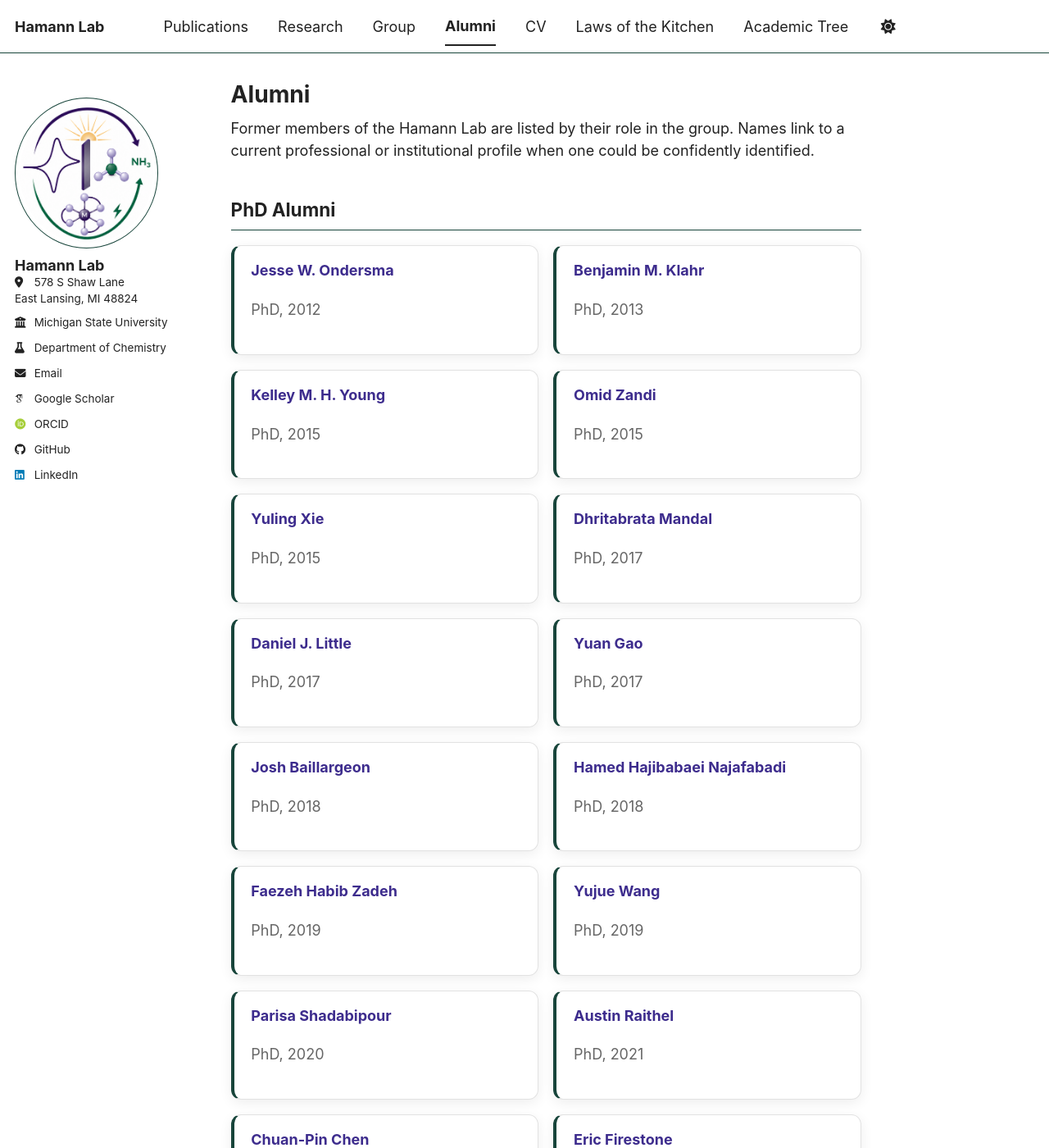
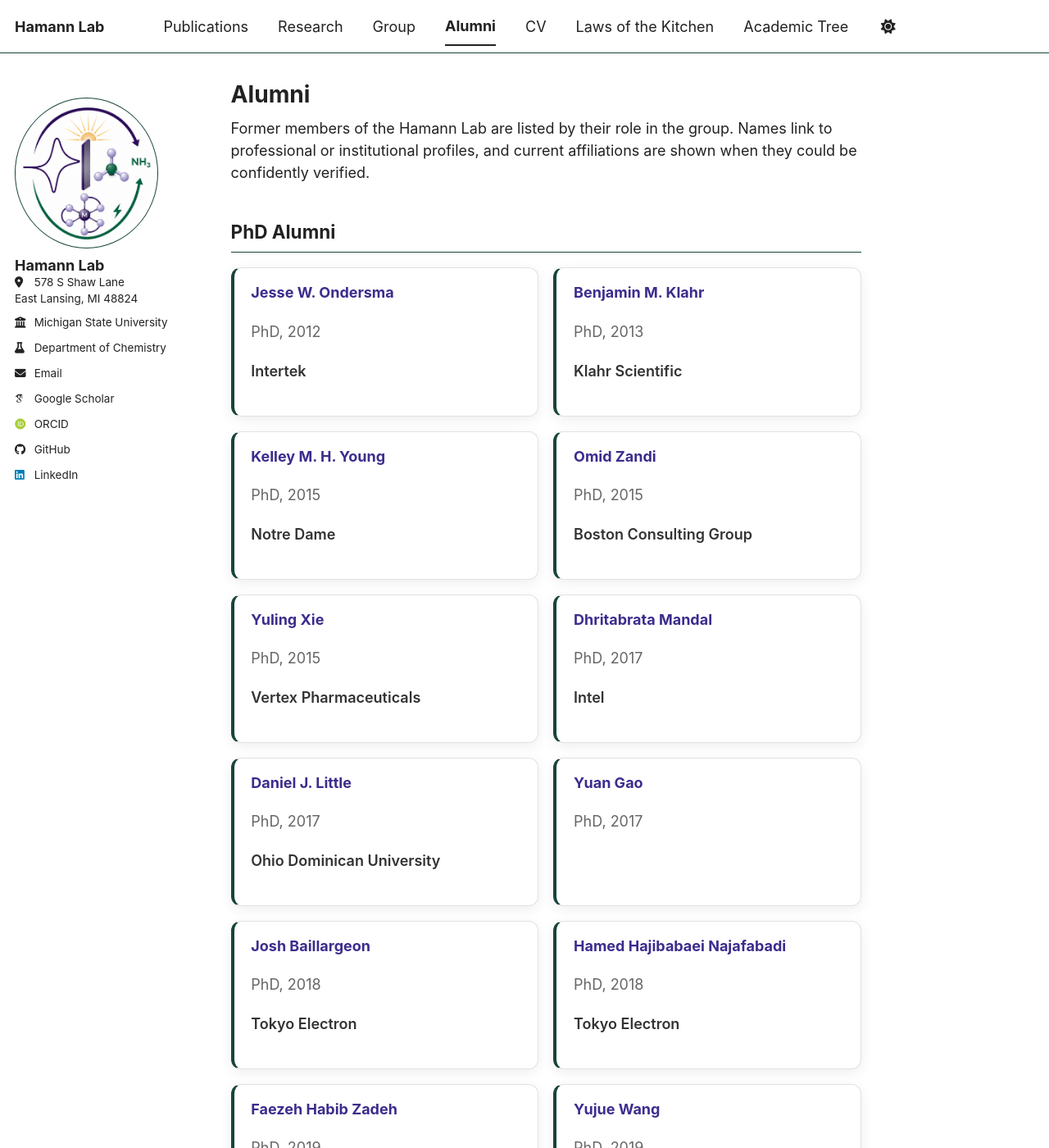
Before and after one commit to HamannLab/HamannLab.github.io, a Jekyll site: the page built from _pages/alumni.md, in a window 1280 px wide and 1400 px high. Shown: the whole window at 82% size. Built offline with Jekyll 4.4.1, drawn with Linux system fonts in a browser that asks for light colours; some web fonts are replaced; a script bundle is joined from its source files by our own code; library files that are not in the unit come from our copies; some of the changed text lies outside the part shown.

Commit message:
Revise alumni profiles with current affiliations
Updated alumni page to include current employer information and revised text for clarity.

```diff
--- a/_pages/alumni.md
+++ b/_pages/alumni.md
@@ -75,6 +75,14 @@
   line-height: 1.4;
 }
 
+.alumni-employer {
+  margin: 0.3rem 0 0 0;
+  color: var(--alumni-card-text);
+  font-size: 0.92rem;
+  line-height: 1.35;
+  font-weight: 600;
+}
+
 .alumni-note {
   margin-top: 2.5rem;
   font-size: 0.88rem;
@@ -88,7 +96,7 @@
 }
 </style>
 <p class="alumni-intro">
-Former members of the Hamann Lab are listed by their role in the group. Names link to a current professional or institutional profile when one could be confidently identified.
+Former members of the Hamann Lab are listed by their role in the group. Names link to professional or institutional profiles, and current affiliations are shown when they could be confidently verified.
 </p>
 
 <section class="alumni-section">
@@ -97,36 +105,43 @@
     <div class="alumni-card">
       <p class="alumni-name"><a href="https://www.linkedin.com/in/jesse-ondersma-61a64425" target="_blank" rel="noopener noreferrer">Jesse W. Ondersma</a></p>
       <p class="alumni-meta">PhD, 2012</p>
+      <p class="alumni-employer">Intertek</p>
     </div>
 
     <div class="alumni-card">
       <p class="alumni-name"><a href="https://www.linkedin.com/in/benjaminklahr" target="_blank" rel="noopener noreferrer">Benjamin M. Klahr</a></p>
       <p class="alumni-meta">PhD, 2013</p>
+      <p class="alumni-employer">Klahr Scientific</p>
     </div>
 
     <div class="alumni-card">
       <p class="alumni-name"><a href="https://chemistry.nd.edu/people/kelley-young/" target="_blank" rel="noopener noreferrer">Kelley M. H. Young</a></p>
       <p class="alumni-meta">PhD, 2015</p>
+      <p class="alumni-employer">Notre Dame</p>
     </div>
 
     <div class="alumni-card">
       <p class="alumni-name"><a href="https://www.linkedin.com/in/omidzandi" target="_blank" rel="noopener noreferrer">Omid Zandi</a></p>
       <p class="alumni-meta">PhD, 2015</p>
+      <p class="alumni-employer">Boston Consulting Group</p>
     </div>
 
     <div class="alumni-card">
       <p class="alumni-name"><a href="https://www.linkedin.com/in/yuling-xie-52219479" target="_blank" rel="noopener noreferrer">Yuling Xie</a></p>
       <p class="alumni-meta">PhD, 2015</p>
+      <p class="alumni-employer">Vertex Pharmaceuticals</p>
     </div>
 
     <div class="alumni-card">
       <p class="alumni-name"><a href="https://www.linkedin.com/in/dhritabrata-mandal-phd-b51a5abb" target="_blank" rel="noopener noreferrer">Dhritabrata Mandal</a></p>
       <p class="alumni-meta">PhD, 2017</p>
+      <p class="alumni-employer">Intel</p>
     </div>
 
     <div class="alumni-card">
       <p class="alumni-name"><a href="https://www.linkedin.com/in/dr-daniel-j-little" target="_blank" rel="noopener noreferrer">Daniel J. Little</a></p>
       <p class="alumni-meta">PhD, 2017</p>
+      <p class="alumni-employer">Ohio Dominican University</p>
     </div>
 
     <div class="alumni-card">
@@ -137,51 +152,61 @@
     <div class="alumni-card">
       <p class="alumni-name"><a href="https://www.linkedin.com/in/josh-baillargeon-425705136" target="_blank" rel="noopener noreferrer">Josh Baillargeon</a></p>
       <p class="alumni-meta">PhD, 2018</p>
+      <p class="alumni-employer">Tokyo Electron</p>
     </div>
 
     <div class="alumni-card">
       <p class="alumni-name"><a href="https://www.linkedin.com/in/hhajibabaei" target="_blank" rel="noopener noreferrer">Hamed Hajibabaei Najafabadi</a></p>
       <p class="alumni-meta">PhD, 2018</p>
+      <p class="alumni-employer">Tokyo Electron</p>
     </div>
 
     <div class="alumni-card">
       <p class="alumni-name"><a href="https://www.linkedin.com/in/faeze-habibzadeh" target="_blank" rel="noopener noreferrer">Faezeh Habib Zadeh</a></p>
       <p class="alumni-meta">PhD, 2019</p>
+      <p class="alumni-employer">Lila Sciences</p>
     </div>
 
     <div class="alumni-card">
       <p class="alumni-name"><a href="https://www.linkedin.com/in/wbrightyj" target="_blank" rel="noopener noreferrer">Yujue Wang</a></p>
       <p class="alumni-meta">PhD, 2019</p>
+      <p class="alumni-employer">Intel</p>
     </div>
 
     <div class="alumni-card">
       <p class="alumni-name"><a href="https://www.linkedin.com/in/parisa-shadabipour-phd-455314ba" target="_blank" rel="noopener noreferrer">Parisa Shadabipour</a></p>
       <p class="alumni-meta">PhD, 2020</p>
+      <p class="alumni-employer">Rigaku</p>
     </div>
 
     <div class="alumni-card">
       <p class="alumni-name"><a href="https://www.linkedin.com/in/austin-raithel" target="_blank" rel="noopener noreferrer">Austin Raithel</a></p>
       <p class="alumni-meta">PhD, 2021</p>
+      <p class="alumni-employer">ICL Group</p>
     </div>
 
     <div class="alumni-card">
       <p class="alumni-name"><a href="https://www.linkedin.com/in/chuan-pin-chen-b0000b219" target="_blank" rel="noopener noreferrer">Chuan-Pin Chen</a></p>
       <p class="alumni-meta">PhD, 2024</p>
+      <p class="alumni-employer">Argonne National Laboratory</p>
     </div>
 
     <div class="alumni-card">
       <p class="alumni-name"><a href="https://www.linkedin.com/in/eric-firestone-a8b00581" target="_blank" rel="noopener noreferrer">Eric Firestone</a></p>
       <p class="alumni-meta">PhD, 2024</p>
+      <p class="alumni-employer">Lubrizol</p>
     </div>
 
     <div class="alumni-card">
       <p class="alumni-name"><a href="https://www.linkedin.com/in/soumikdas7" target="_blank" rel="noopener noreferrer">Soumik Das</a></p>
       <p class="alumni-meta">PhD, 2024</p>
+      <p class="alumni-employer">imec USA</p>
     </div>
 
     <div class="alumni-card">
       <p class="alumni-name"><a href="https://www.linkedin.com/in/samhita-kaushik" target="_blank" rel="noopener noreferrer">Samhita Kaushik</a></p>
       <p class="alumni-meta">PhD, 2024</p>
+      <p class="alumni-employer">Sibelco Group</p>
     </div>
 
 </div>
@@ -192,46 +217,55 @@
     <div class="alumni-card">
       <p class="alumni-name"><a href="https://www.linkedin.com/in/jasonmthornton" target="_blank" rel="noopener noreferrer">Jason M. Thornton</a></p>
       <p class="alumni-meta">Postdoctoral researcher, 2012–2013</p>
+      <p class="alumni-employer">Materion</p>
     </div>
 
     <div class="alumni-card">
       <p class="alumni-name"><a href="https://www.niist.res.in/drsuraj-soman" target="_blank" rel="noopener noreferrer">Suraj Soman</a></p>
       <p class="alumni-meta">Postdoctoral researcher, 2011–2014</p>
+      <p class="alumni-employer">CSIR-NIIST</p>
     </div>
 
     <div class="alumni-card">
       <p class="alumni-name"><a href="https://be.linkedin.com/in/jirossero" target="_blank" rel="noopener noreferrer">Jorge Ivan Rossero</a></p>
       <p class="alumni-meta">Postdoctoral researcher, 2014–2015</p>
+      <p class="alumni-employer">imec</p>
     </div>
 
     <div class="alumni-card">
       <p class="alumni-name"><a href="https://de.linkedin.com/in/arianna-savini-34490239" target="_blank" rel="noopener noreferrer">Arianna Savini</a></p>
       <p class="alumni-meta">Postdoctoral researcher, 2014–2016</p>
+      <p class="alumni-employer">Henkel</p>
     </div>
 
     <div class="alumni-card">
       <p class="alumni-name"><a href="https://de.linkedin.com/in/qiong-wang-902393120" target="_blank" rel="noopener noreferrer">Qiong Wang</a></p>
       <p class="alumni-meta">Postdoctoral researcher, 2016–2017</p>
+      <p class="alumni-employer">Helmholtz-Zentrum Berlin</p>
     </div>
 
     <div class="alumni-card">
       <p class="alumni-name"><a href="https://www.linkedin.com/in/geletuqing" target="_blank" rel="noopener noreferrer">Geletu Qing</a></p>
       <p class="alumni-meta">Postdoctoral researcher, 2017–2019</p>
+      <p class="alumni-employer">RTX</p>
     </div>
 
     <div class="alumni-card">
       <p class="alumni-name"><a href="https://orcid.org/0000-0001-8510-8261" target="_blank" rel="noopener noreferrer">Tea-Yon Kim</a></p>
       <p class="alumni-meta">Postdoctoral researcher, 2018–2021</p>
+      <p class="alumni-employer">Lam Research</p>
     </div>
 
     <div class="alumni-card">
       <p class="alumni-name"><a href="https://www.linkedin.com/in/cjmi" target="_blank" rel="noopener noreferrer">Chenjia Mi</a></p>
       <p class="alumni-meta">Postdoctoral researcher, 2019–2022</p>
+      <p class="alumni-employer">University of Oklahoma</p>
     </div>
 
     <div class="alumni-card">
       <p class="alumni-name"><a href="https://www.linkedin.com/in/susanne-miller-4813a7191" target="_blank" rel="noopener noreferrer">Susanne Miller</a></p>
       <p class="alumni-meta">Postdoctoral researcher, 2017–2022</p>
+      <p class="alumni-employer">Niowave</p>
     </div>
 
 </div>
@@ -242,6 +276,7 @@
     <div class="alumni-card">
       <p class="alumni-name"><a href="https://www.linkedin.com/in/prabodha-b" target="_blank" rel="noopener noreferrer">Prabodha Balapuwaduge</a></p>
       <p class="alumni-meta">MS, 2021</p>
+      <p class="alumni-employer">Neogen</p>
     </div>
 
 </div>
@@ -257,10 +292,11 @@
     <div class="alumni-card">
       <p class="alumni-name"><a href="https://www.linkedin.com/in/abe-schon-088056215" target="_blank" rel="noopener noreferrer">Abraham R. Schon</a></p>
       <p class="alumni-meta">Undergraduate researcher, summers 2015–2017</p>
+      <p class="alumni-employer">John Deere</p>
     </div>
 
 </div>
 </section>
 <p class="alumni-note">
-Alumni may contact the Hamann Lab to add or update a professional profile link.
+Current affiliations are updated periodically. Alumni may contact the Hamann Lab to add or correct a professional profile or affiliation.
 </p>
```
